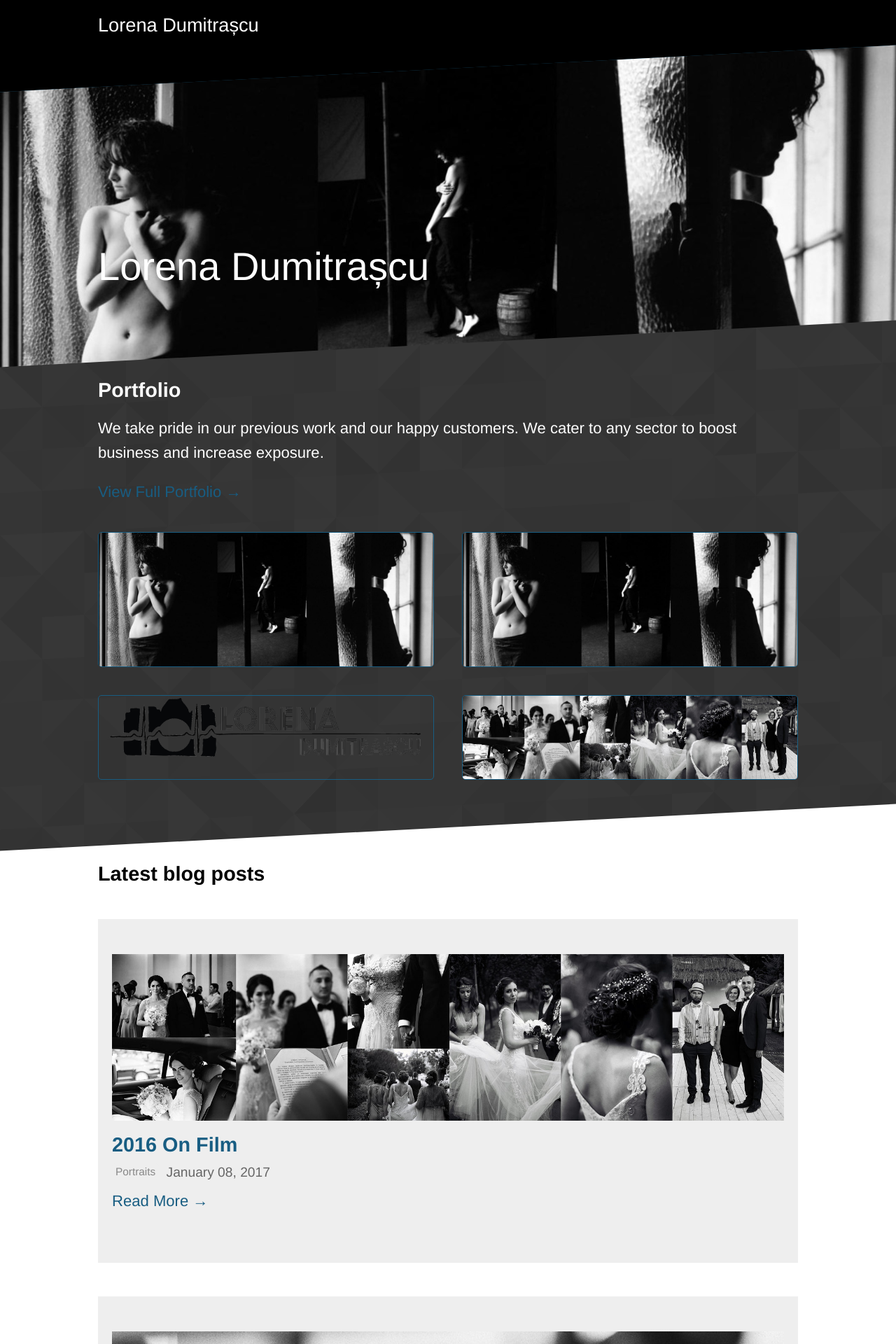
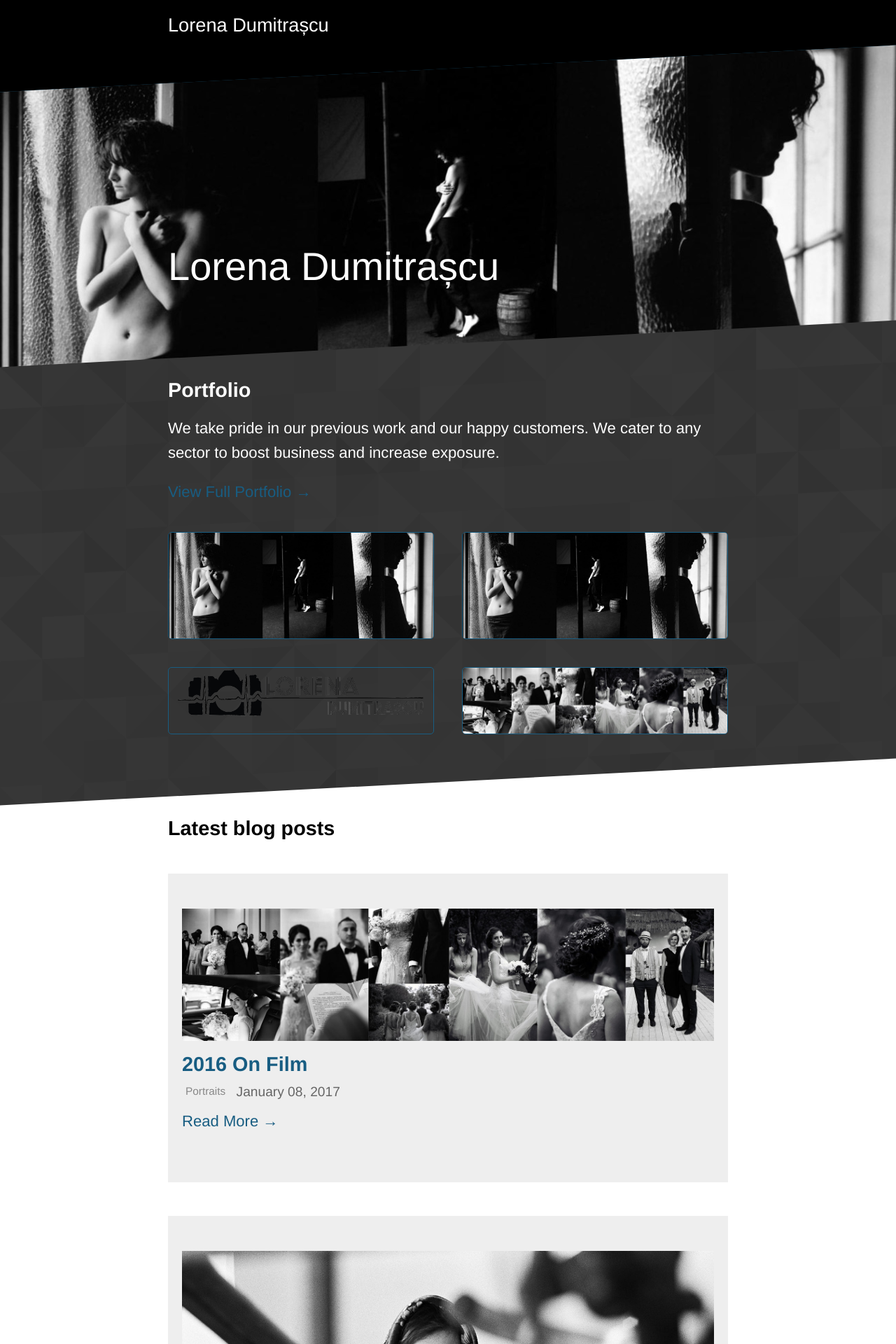
Before and after one commit to CosminTraistaru/photostories, a Jekyll site: the page built from index.html, in a window 1280 px wide. Shown: the top 1920 px of the page at 70% size. Built offline with Jekyll 4.4.1, drawn with Linux system fonts in a browser that asks for light colours.

Commit message:
smaller width

```diff
--- a/_sass/layout.scss
+++ b/_sass/layout.scss
@@ -6,11 +6,11 @@
 }
 
 .text-container {
-	max-width: 1000px;
+	max-width: 800px;
 }
 
 .container {
-	max-width: 1000px;
+	max-width: 800px;
 }
 
 header {
@@ -156,7 +156,7 @@ section {
 	li {
 		padding: 0;
 		box-sizing: border-box;
-		width: 100%;
+		width: 70%;
 		position: relative;
 		overflow: hidden;
 		margin: 20px;
@@ -187,7 +187,7 @@ section {
 
 		img {
 			min-height: 100%;
-			width: 100%;
+			width: 70%;
 			position: absolute;
 			left: 50%;
 			top: 50%;
```
